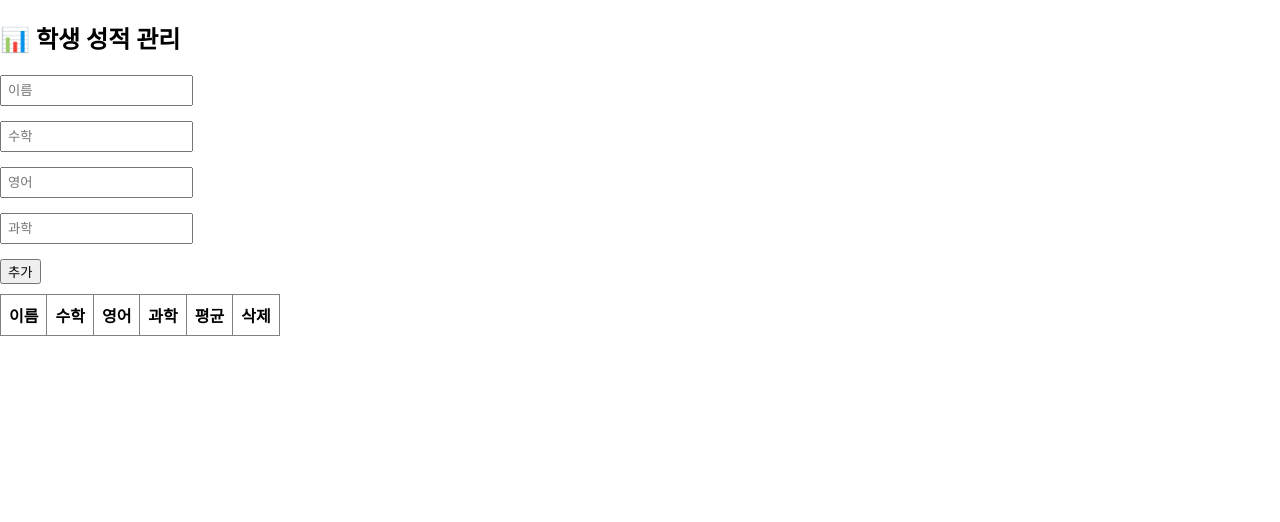
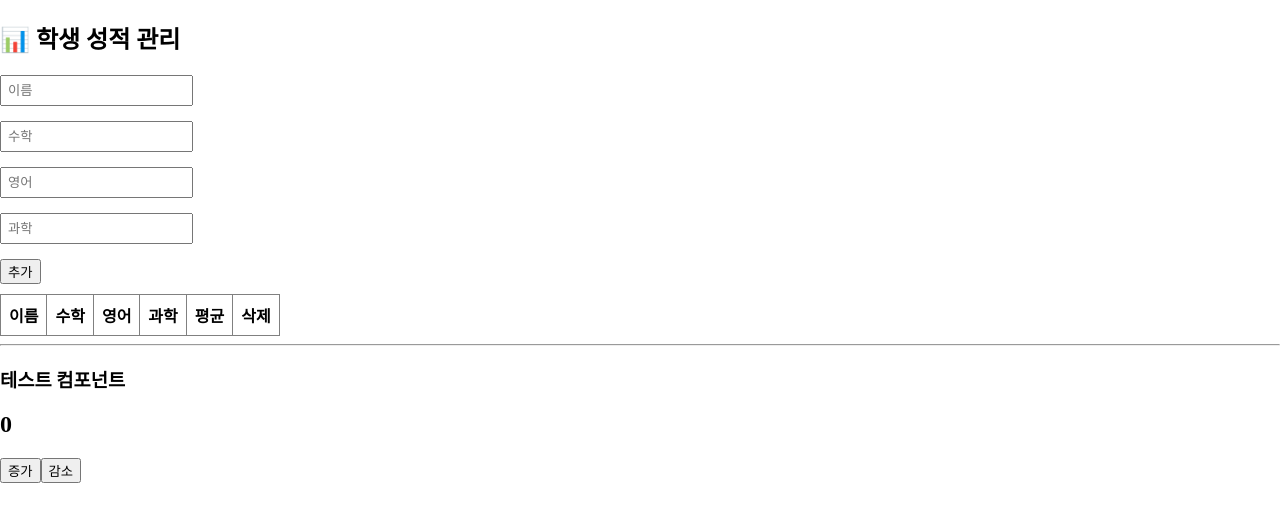
Before and after one commit to Kukyeon/react_todolist_project_20250929, a React (Create React App) app: page / in a window 1280 px wide. Shown: the top 522 px of the page. Built offline with nearby package versions, Linux system fonts and the light colour scheme.

Commit message:
reducer 테스트 코드 추가

```diff
--- a/src/App copy.js
+++ b/src/App copy.js
@@ -2,6 +2,7 @@ import { useRef, useState } from 'react';
 import Editor from './component/Editor';
 import List from './component/List';
 import './Appcopy.css';
+import TestComp from './component/TestComp';
 
 function App() {
 
@@ -50,6 +51,8 @@ function App() {
     <div className="App">
       <Editor onCreate={onCreate}/>
       <List todo={todo} onUpdate={onUpdate} onDelete={onDelete}/>
+      <hr></hr>
+      <TestComp />
     </div>
   );
 }
--- /dev/null
+++ b/src/component/TestComp.js
@@ -0,0 +1,37 @@
+import { type } from "@testing-library/user-event/dist/type";
+import { useReducer } from "react";
+
+function reducer(state, action) { // 상태 변화 함수
+    //(state, action) -> state는 현재 state 변수의 값,
+    //action -> 촉발함수 dispatch에서 보내준 action 객체가 저장
+
+    switch (action.type) {
+        case "INCREASE":
+            return state + action.data;
+        case "DECREASE":
+            return state - action.data;
+
+        default:
+           return state;
+    }
+
+}
+
+function TestComp(){
+    const [count, dispatch] = useReducer(reducer, 0);
+
+
+
+    return(
+        <div>
+            <h3>테스트 컴포넌트</h3>
+            <h2>{count}</h2>
+            <div>
+                <button onClick={()=>dispatch({type:"INCREASE", data:1})}>증가</button>
+                <button onClick={()=>dispatch({type:"DECREASE", data:2})}>감소</button>
+            </div>
+        </div>
+    );
+}
+
+export default TestComp;
```
